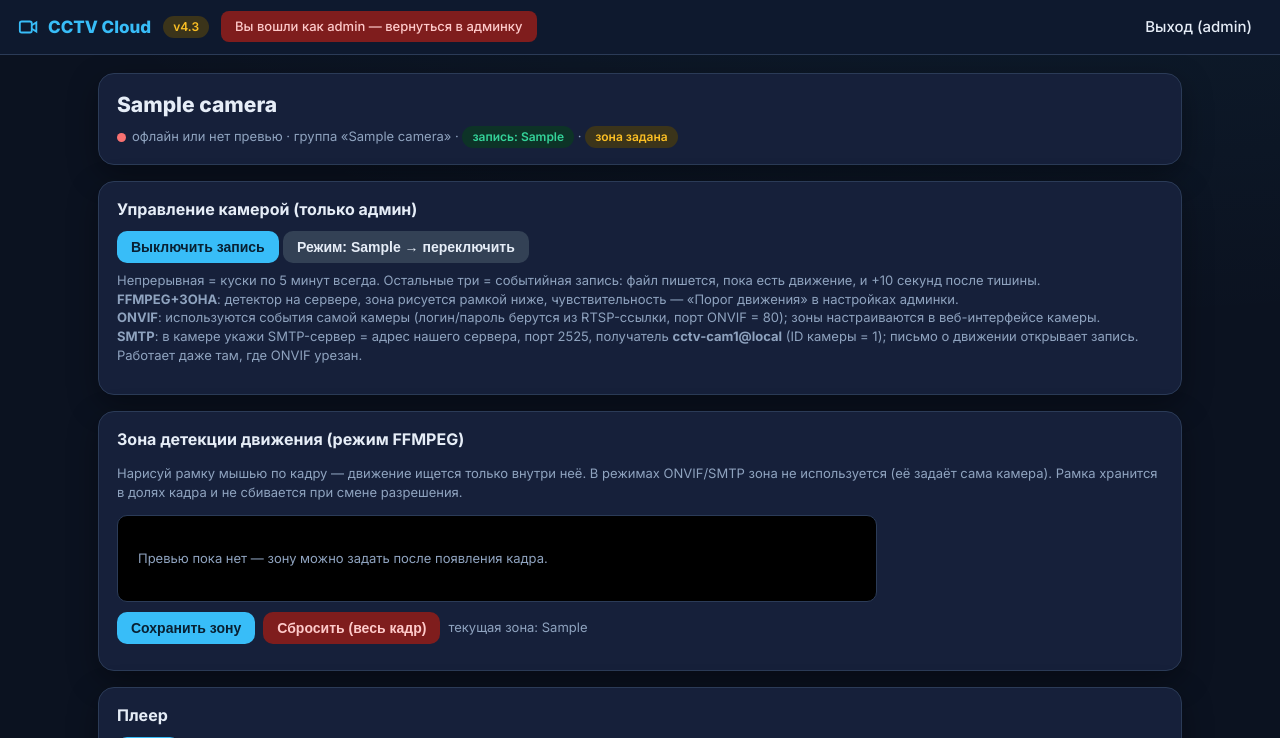
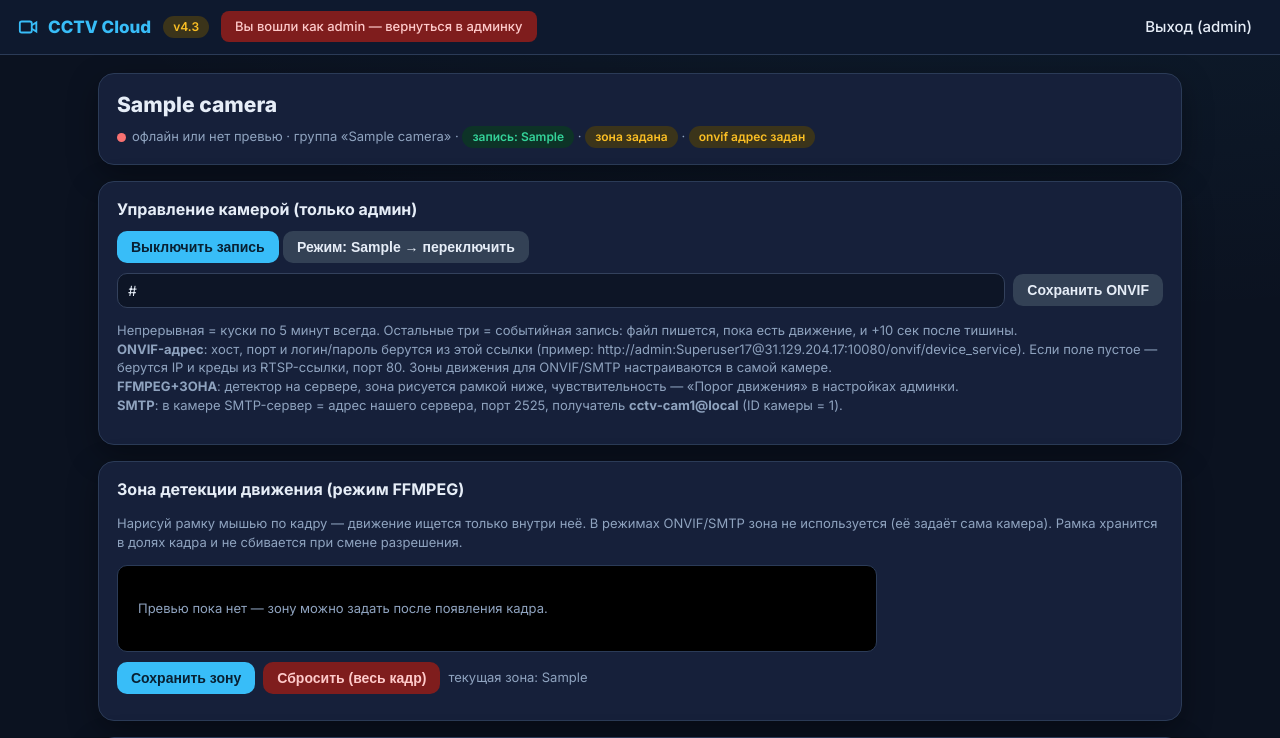
Before and after one commit to vasa57kam/cctv-deploy, a Flask app: page /camera/1 in a window 1280 px wide. Shown: the top 738 px of the page. Run offline with Flask 3, Linux system fonts and the light colour scheme; a user stored in the database is signed in; data comes from the database, SQL or seed files in the repository; tables that the repository leaves empty hold one stand-in row (values such as "Sample post"); parts of the project's set-up code (start-up, migrations or seed data) failed here and were passed over.

Commit message:
Update camera.html

```diff
--- a/app/templates/camera.html
+++ b/app/templates/camera.html
@@ -15,6 +15,7 @@
       {% if camera.recording_enabled %} · <span class="badge ok">запись: {{ {"continuous": "непрерывная", "motion": "движение (ffmpeg)", "onvif": "движение (ONVIF)", "smtp": "движение (SMTP)"}.get(camera.recording_mode, camera.recording_mode) }}</span>
       {% else %} · <span class="badge warn">запись выключена</span>{% endif %}
       {% if camera.motion_zone %} · <span class="badge warn">зона задана</span>{% endif %}
+      {% if camera.onvif_url %} · <span class="badge warn">onvif адрес задан</span>{% endif %}
     </p>
   </div>
 </div>
@@ -28,12 +29,16 @@
   <form method="post" action="{{ url_for('admin_camera_motion', camera_id=camera.id) }}" style="display:inline">
     <button class="btn gray" type="submit">Режим: {{ {"continuous": "НЕПРЕРЫВНАЯ", "motion": "ДВИЖЕНИЕ (FFMPEG+ЗОНА)", "onvif": "ДВИЖЕНИЕ (ONVIF)", "smtp": "ДВИЖЕНИЕ (SMTP-ПИСЬМО)"}.get(camera.recording_mode, camera.recording_mode) }} → переключить</button>
   </form>
-  <p class="muted" style="margin-top:8px;">
-    Непрерывная = куски по 5 минут всегда. Остальные три = событийная запись: файл пишется, пока есть движение,
-    и +10 секунд после тишины.<br>
+  <form method="post" action="{{ url_for('admin_camera_onvif', camera_id=camera.id) }}" class="formrow" style="margin-top:10px;">
+    <input name="onvif_url" value="{{ camera.onvif_url or '' }}" placeholder="ONVIF: http://user:pass@ip:port/onvif/device_service" style="flex:1">
+    <button class="btn gray" type="submit">Сохранить ONVIF</button>
+  </form>
+  <p class="muted">
+    Непрерывная = куски по 5 минут всегда. Остальные три = событийная запись: файл пишется, пока есть движение, и +10 сек после тишины.<br>
+    <b>ONVIF-адрес</b>: хост, порт и логин/пароль берутся из этой ссылки (пример: http://admin:Superuser17@31.129.204.17:10080/onvif/device_service).
+    Если поле пустое — берутся IP и креды из RTSP-ссылки, порт 80. Зоны движения для ONVIF/SMTP настраиваются в самой камере.<br>
     <b>FFMPEG+ЗОНА</b>: детектор на сервере, зона рисуется рамкой ниже, чувствительность — «Порог движения» в настройках админки.<br>
-    <b>ONVIF</b>: используются события самой камеры (логин/пароль берутся из RTSP-ссылки, порт ONVIF = 80); зоны настраиваются в веб-интерфейсе камеры.<br>
-    <b>SMTP</b>: в камере укажи SMTP-сервер = адрес нашего сервера, порт 2525, получатель <b>cctv-cam{{ camera.id }}@local</b> (ID камеры = {{ camera.id }}); письмо о движении открывает запись. Работает даже там, где ONVIF урезан.
+    <b>SMTP</b>: в камере SMTP-сервер = адрес нашего сервера, порт 2525, получатель <b>cctv-cam{{ camera.id }}@local</b> (ID камеры = {{ camera.id }}).
   </p>
 </div>
 
```
